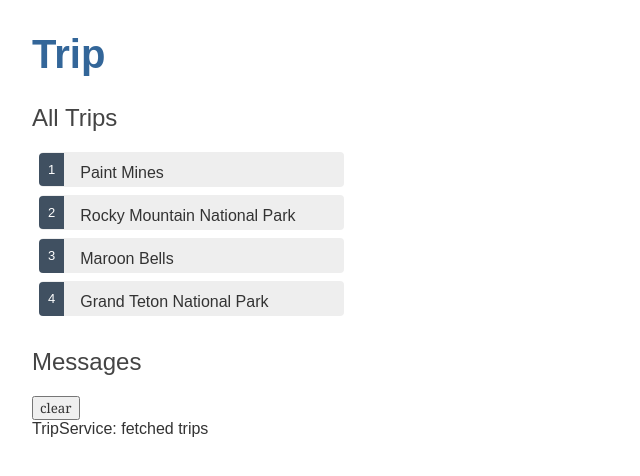
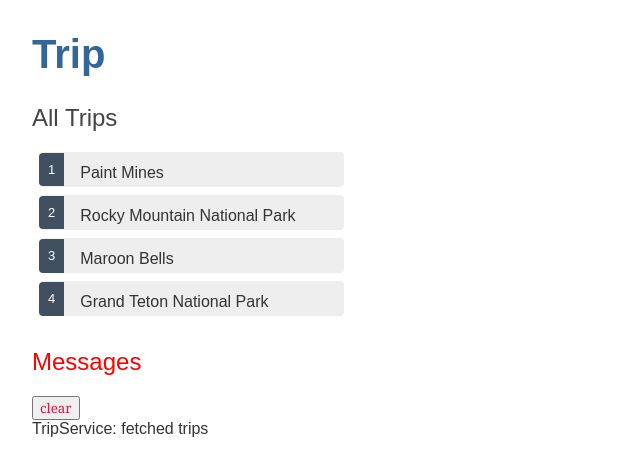
Before and after one commit to jonathanbae/trip-frontend, an Angular app: page / in a window 1280 px wide. Shown: the top 476 px of the page, without its empty margins (0-640 px from the left). Built offline with nearby package versions, Linux system fonts and the light colour scheme.

Commit message:
style on messages

```diff
--- a/src/app/components/messages/messages.component.scss
+++ b/src/app/components/messages/messages.component.scss
@@ -0,0 +1,41 @@
+/* MessagesComponent's private CSS styles */
+h2 {
+  color: red;
+  font-family: Arial, Helvetica, sans-serif;
+  font-weight: lighter;
+}
+
+body {
+  margin: 2em;
+}
+
+body,
+input[text],
+button {
+  color: crimson;
+  font-family: Cambria, Georgia;
+}
+
+button {
+  &:hover {
+    background-color: #cfd8dc;
+  }
+
+  &:disabled {
+    background-color: #eee;
+    color: #aaa;
+    cursor: auto;
+  }
+
+  .clear {
+    font-family: Arial;
+    background-color: #eee;
+    border: none;
+    padding: 5px 10px;
+    border-radius: 4px;
+    cursor: pointer;
+    cursor: hand;
+    color: #333;
+    margin-bottom: 12px;
+  }
+}
```
